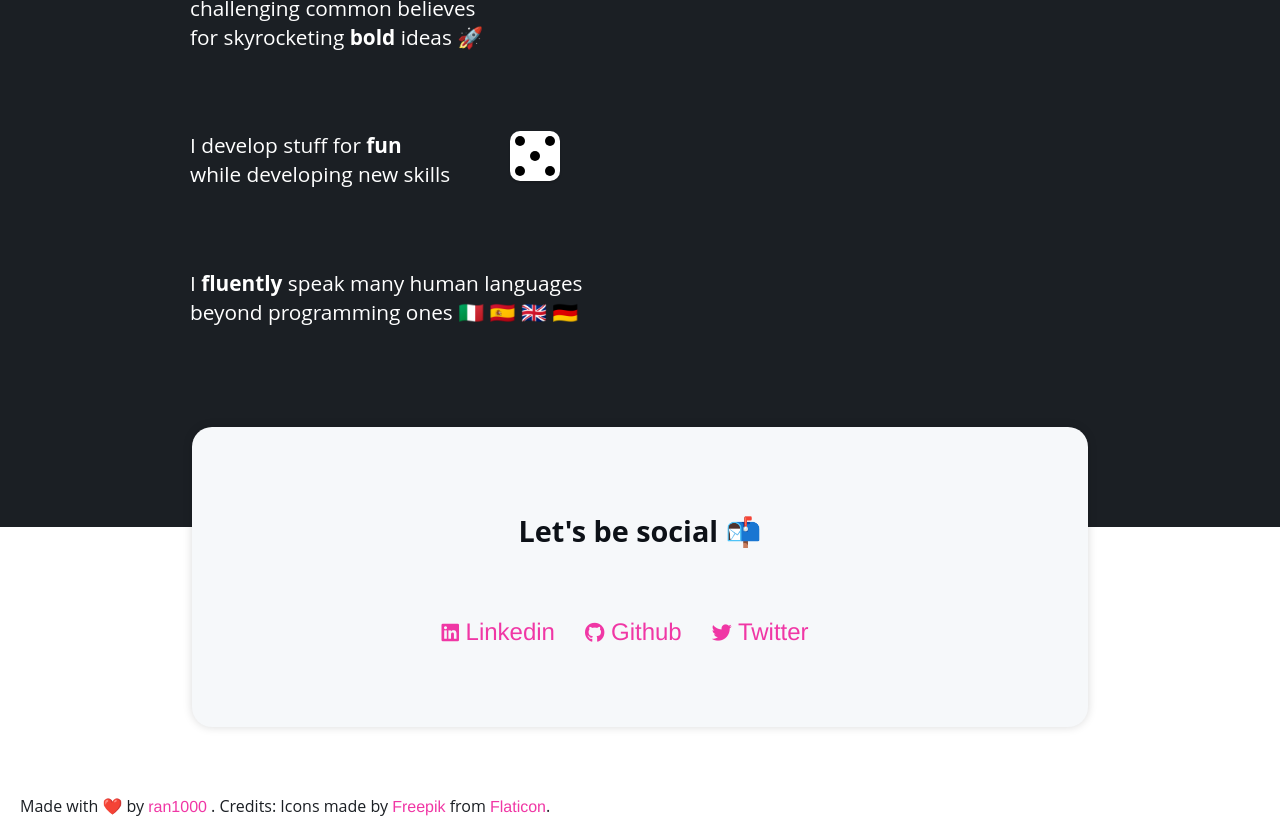
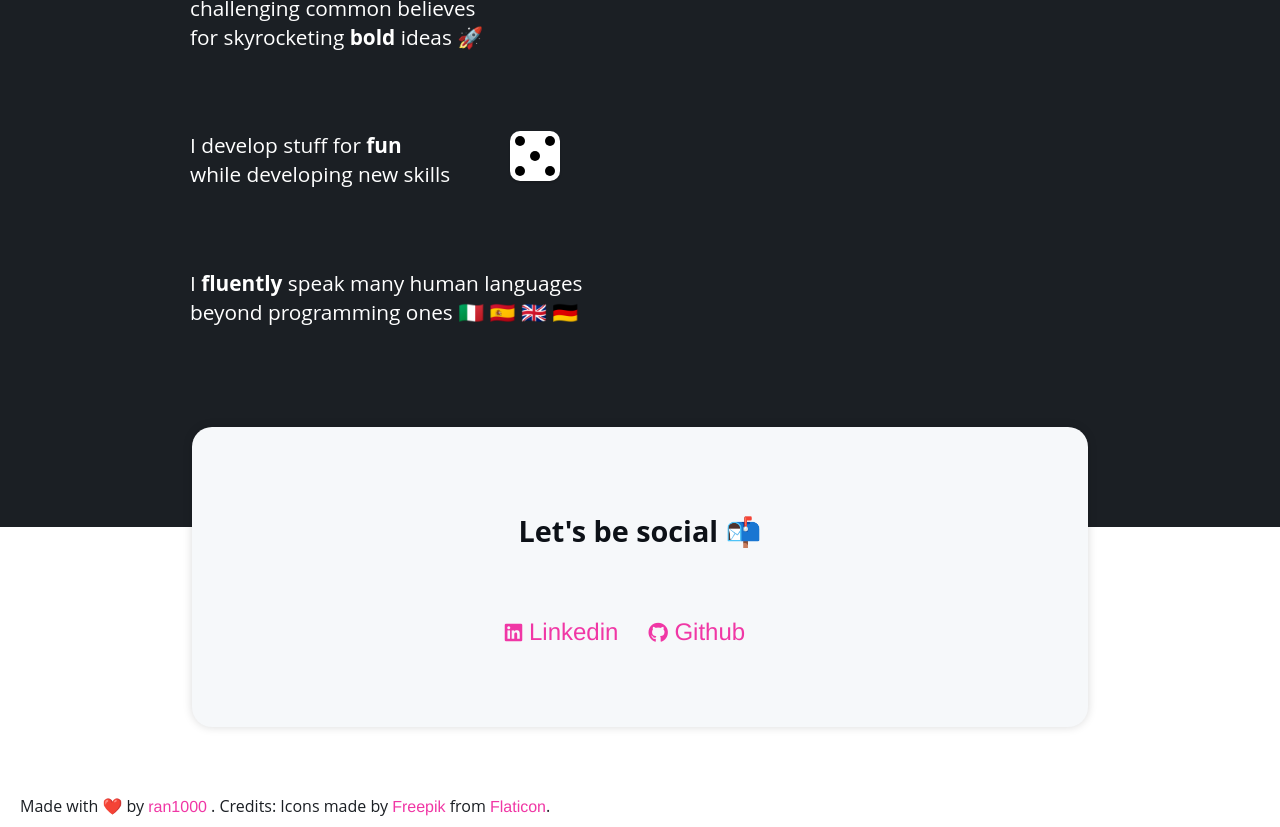
Before and after one commit to ran1000/profile, a website: page index.html in a window 1280 px wide. Shown: the part 1448-2275 px from the top of the page. Drawn offline with nearby package versions, Linux system fonts and the light colour scheme.

Commit message:
change link

```diff
--- a/index.html
+++ b/index.html
@@ -162,7 +162,6 @@
       <li><a href="https://www.linkedin.com/in/ricardonader" target="_blank"><i class="fab fa-linkedin"></i>
           Linkedin</a></li>
       <li><a href="https://github.com/ran1000" target="_blank"><i class="fab fa-github"></i> Github</a></li>
-      <li><a href="https://twitter.com/ricardoalenader/" target="_blank"><i class="fab fa-twitter"></i> Twitter</a></li>
     </ul>
   </div>
   <script src="https://cdn.jsdelivr.net/npm/typed.js@2.0.12"></script>
```
